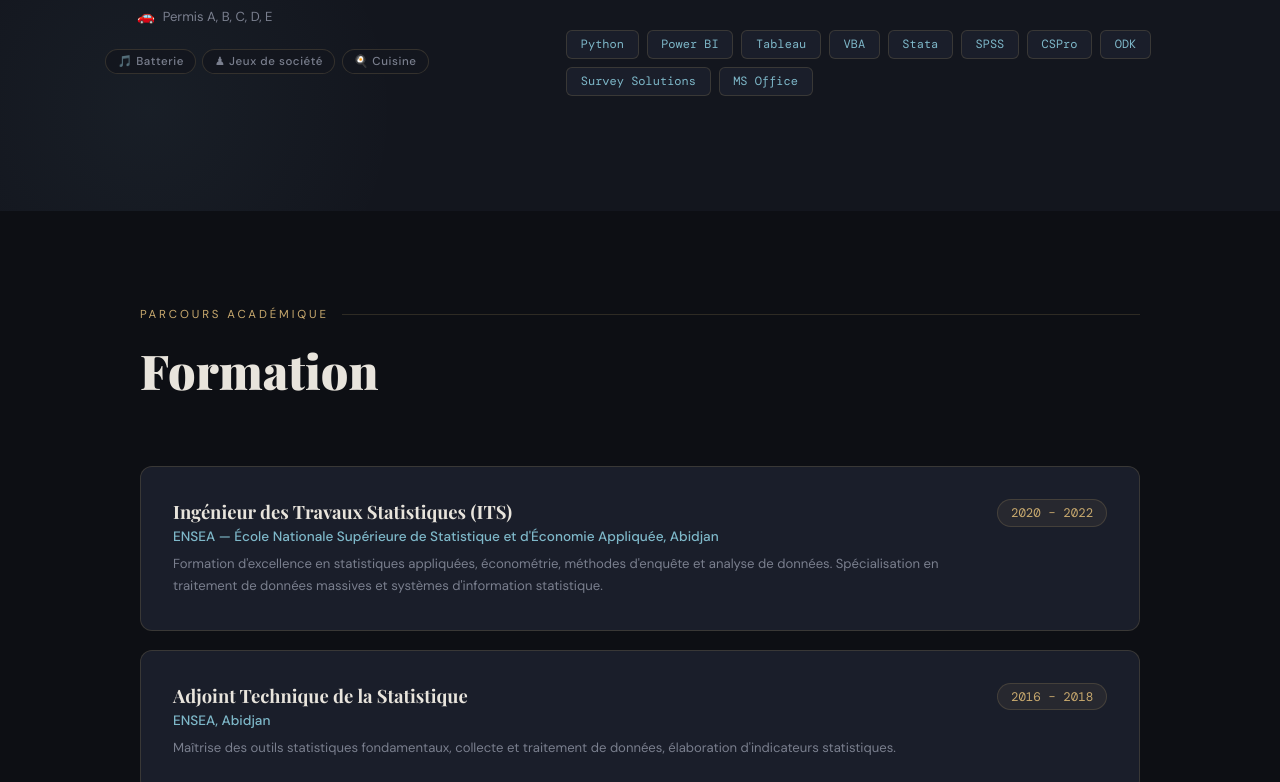
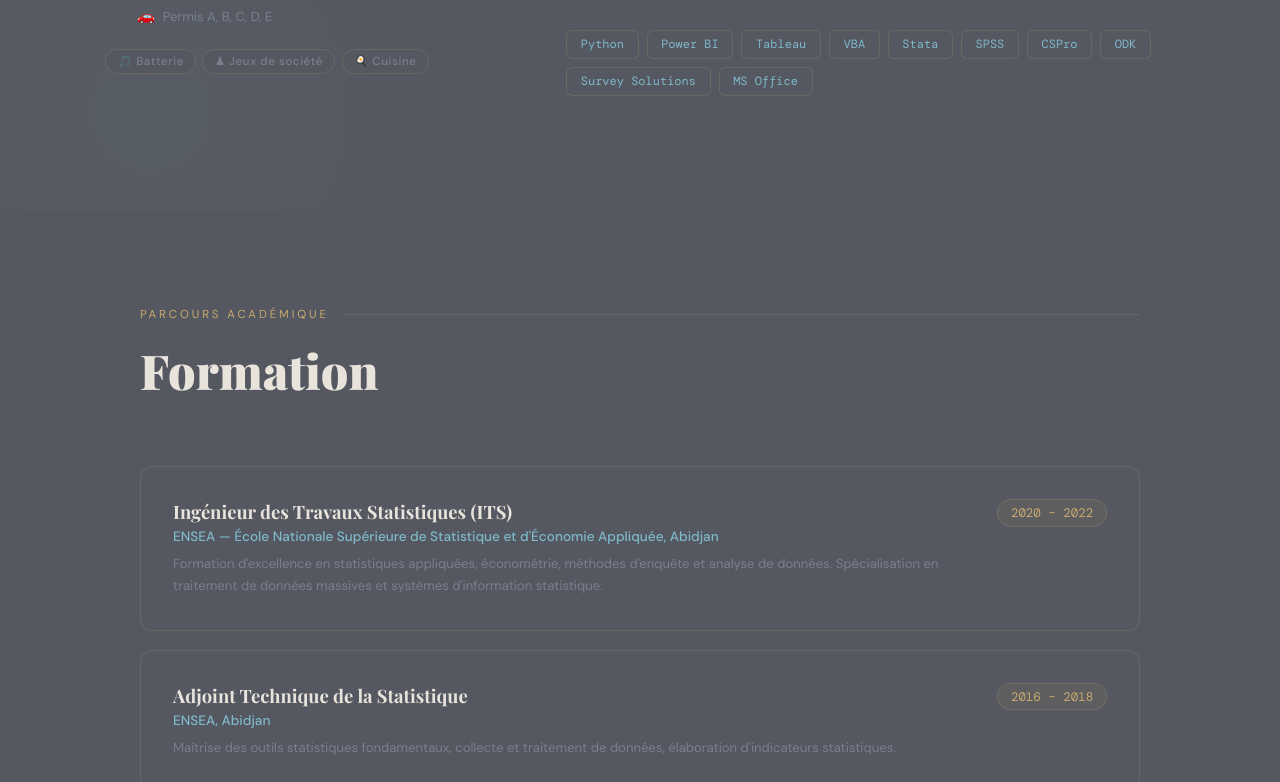
Before and after one commit to kromaricmessan-beep/resume_messan, a plain HTML site: page index.html in a window 1280 px wide. Shown: the part 589-1371 px from the top of the page. Drawn offline with nearby package versions, Linux system fonts and the light colour scheme; a web font is replaced by a local one.

Commit message:
Update index.html

```diff
--- a/index.html
+++ b/index.html
@@ -7,9 +7,9 @@
   <link href="https://fonts.googleapis.com/css2?family=Playfair+Display:ital,wght@0,400;0,700;0,900;1,400&family=DM+Sans:wght@300;400;500;600&family=DM+Mono:wght@400;500&display=swap" rel="stylesheet"/>
   <style>
     :root {
-      --bg: #0d0f14;
-      --surface: #13161e;
-      --surface2: #1a1e2a;
+      --bg: #555860;
+      --surface: #555860;
+      --surface2: #555860;
       --accent: #c8a96e;
       --accent2: #7eb8c9;
       --text: #e8e4dc;
```
